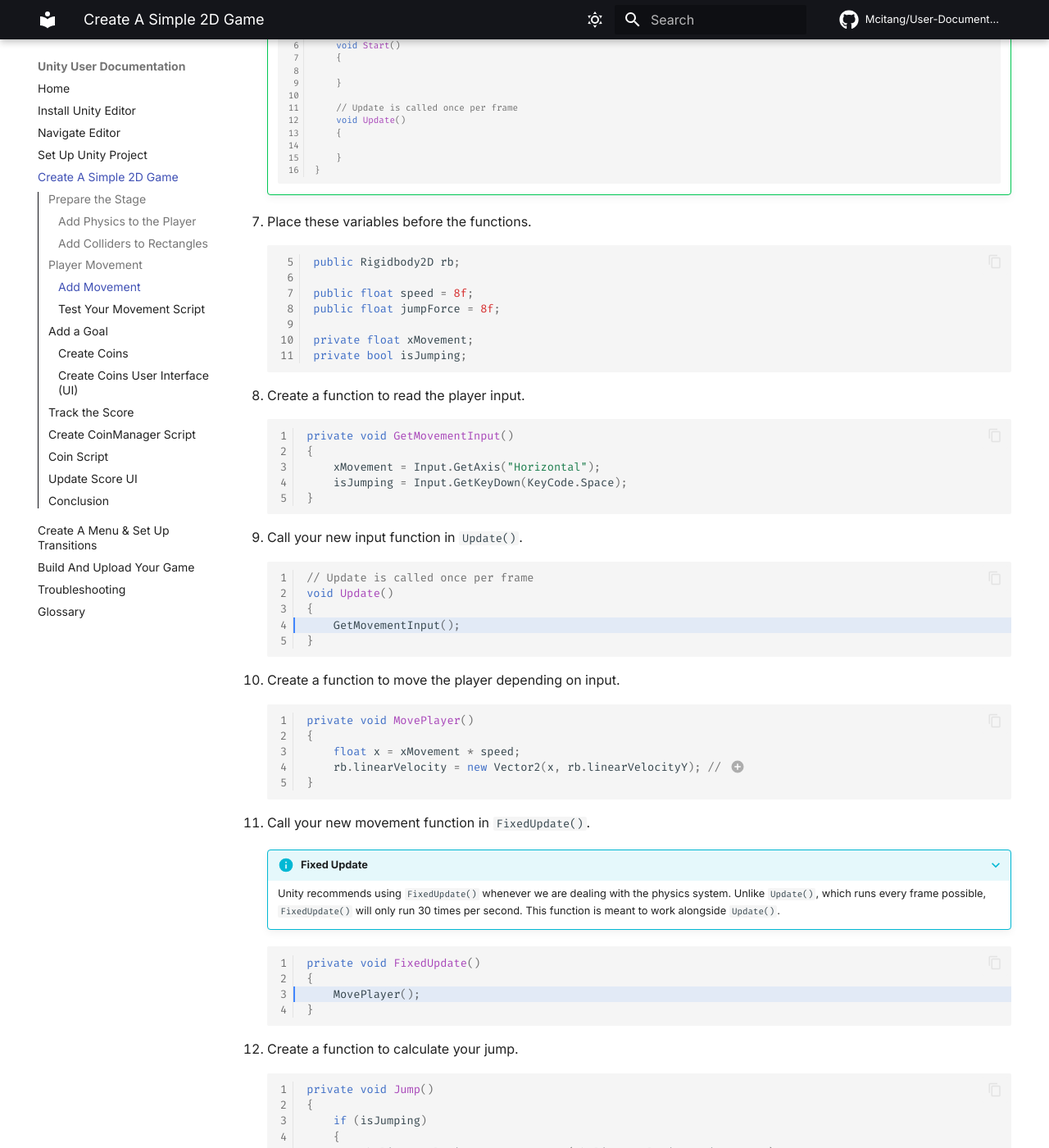
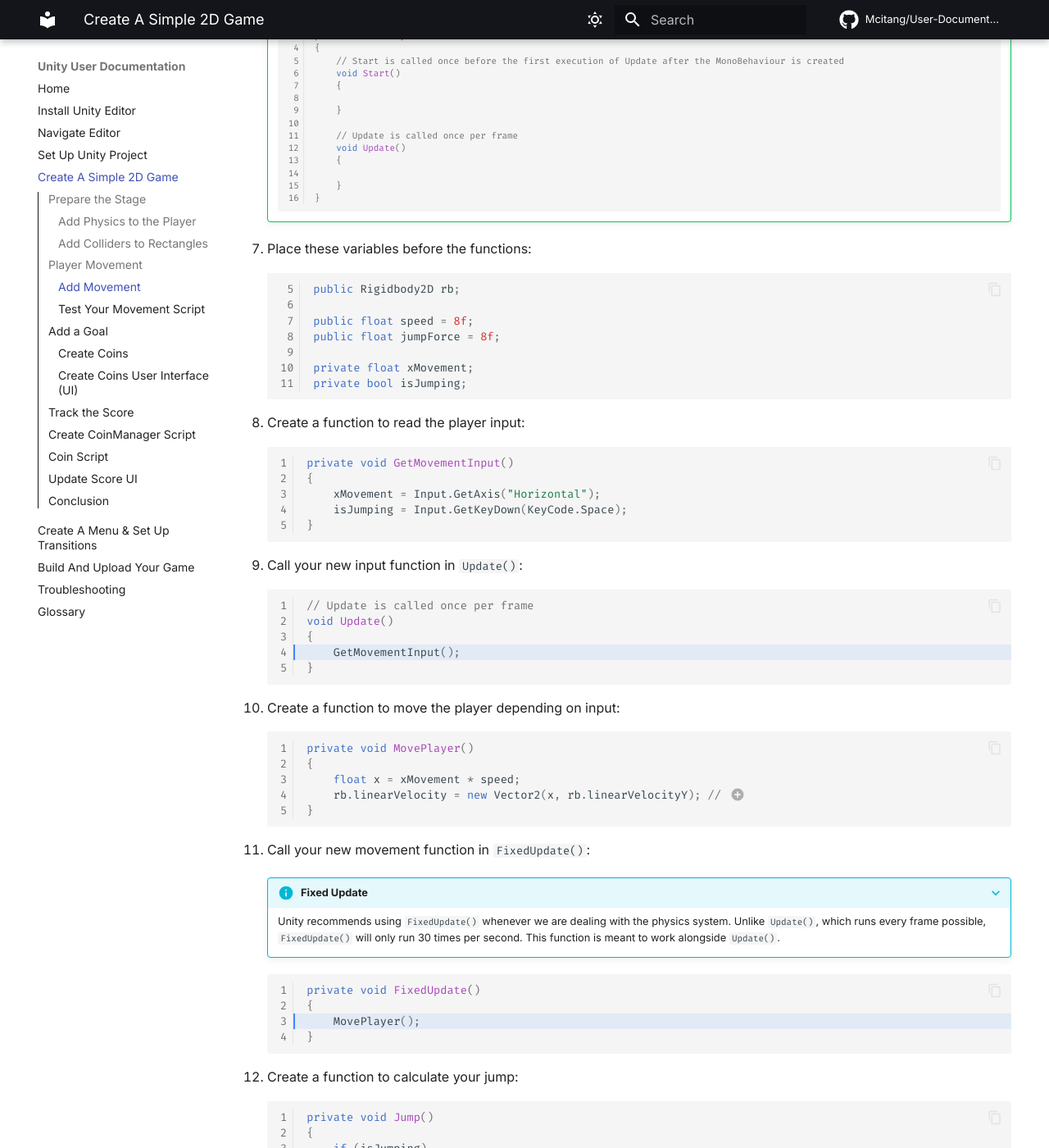
Before and after one commit to Mcitang/User-Documentation, an MkDocs documentation site: the page built from docs/make-game.md, in a window 1280 px wide and 1400 px high, scrolled down 5278 px. Shown: the whole window at 82% size. Built offline with MkDocs 1.6.1 and Material for MkDocs 9.7.7, drawn with Linux system fonts in a browser that asks for light colours; emoji names are drawn with the system emoji font; comment, search, counter and statistics services are not loaded.

Commit message:
Add colons

````diff
--- a/docs/make-game.md
+++ b/docs/make-game.md
@@ -106,7 +108,7 @@ Now lets work on moving the player.
         }
         ```
 
-1. Place these variables before the functions.
+1. Place these variables before the functions:
 
     ```C# linenums="5"
     public Rigidbody2D rb;
@@ -119,7 +121,7 @@ Now lets work on moving the player.
     ```
 
 
-1. Create a function to read the player input.
+1. Create a function to read the player input:
 
     ```C# linenums="1"
     private void GetMovementInput()
@@ -129,7 +131,7 @@ Now lets work on moving the player.
     }
     ```
 
-1. Call your new input function in `Update()`.
+1. Call your new input function in `Update()`:
 
     ```C# linenums="1" hl_lines="4"
     // Update is called once per frame
@@ -139,7 +141,7 @@ Now lets work on moving the player.
     }
     ```
 
-1. Create a function to move the player depending on input.
+1. Create a function to move the player depending on input:
 
     ```C# linenums="1"
     private void MovePlayer()
@@ -151,7 +153,7 @@ Now lets work on moving the player.
 
     1. `rb.linearVelocity` is the velocity of the object
 
-1. Call your new movement function in `FixedUpdate()`.
+1. Call your new movement function in `FixedUpdate()`:
 
     ???+ info "Fixed Update"
         Unity recommends using `FixedUpdate()` whenever we are dealing with the physics system. Unlike `Update()`, which runs every frame possible, `FixedUpdate()` will only run 30 times per second. This function is meant to work alongside `Update()`.
@@ -163,7 +165,7 @@ Now lets work on moving the player.
     }
     ```
 
-1. Create a function to calculate your jump.
+1. Create a function to calculate your jump:
 
     ```C# linenums="1"
     private void Jump()
@@ -175,7 +177,7 @@ Now lets work on moving the player.
     }
     ```
 
-1. Add your new jump function to `Update()`.
+1. Add your new jump function to `Update()`:
 
     ```C# linenums="1" hl_lines="5"
     // Update is called once per frame
@@ -258,7 +260,7 @@ Before testing the movement, we have to assign a value to the `Rigidbody2D rb` v
 
     ![Assigning a value to Rigidbody2D rb variable][assign-rb-gif]
 
-1. Hit _Play_ and try moving the player around!
+1. Hit **Play** and try moving the player around!
 
     !!! info
         Use ++space++ to jump and use the arrow keys or <kbd>W</kbd><kbd>A</kbd><kbd>S</kbd><kbd>D</kbd> to move around.
@@ -270,7 +272,7 @@ Before testing the movement, we have to assign a value to the `Rigidbody2D rb` v
 
         ![PlayerMovement public variables][public-vars-image]
 
- 1. Pause the _Play_  button before moving on to the next step.
+ 1. Pause the **Play**  button before moving on to the next step.
 
 ## Add a Goal
 Every game has a goal or victory condition that means the player has won once they have achieve that. Let's add that now. We will create coins that players can collect. Once they have collected every coin, they win the game.
````
Also changed, not shown: other parts of docs/make-game.md (+2 -0 lines).
